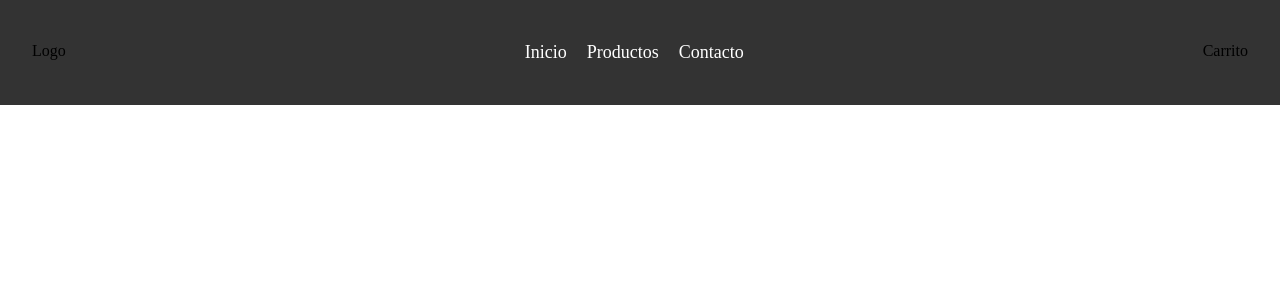
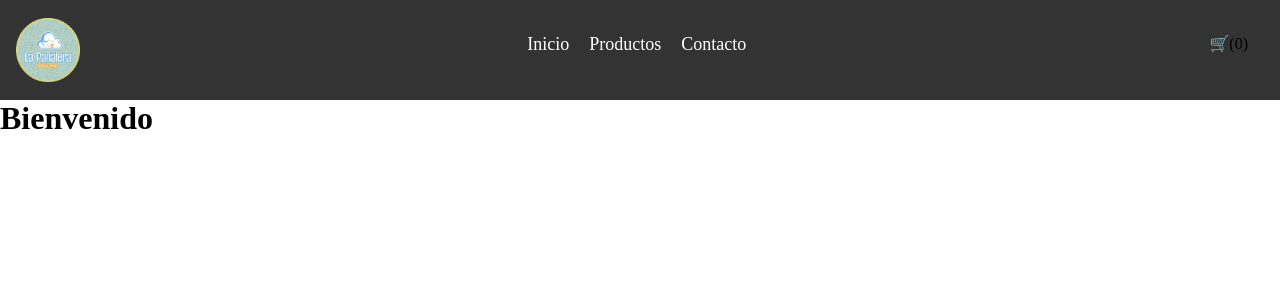
Before and after one commit to nico-98/Pa-aleraBabyshop, a React (Vite) app: page / in a window 1280 px wide. Shown: the top 300 px of the page. Built offline with nearby package versions, Linux system fonts and the light colour scheme.

Commit message:
Agrego logo y components

```diff
--- a/src/App.jsx
+++ b/src/App.jsx
@@ -1,10 +1,12 @@
 import './App.css'
+import ItemListConteiner from './components/ItemsListConteiner/ItemListConteiner'
 import Navbar from './components/Navbar/Navbar'
 
 function App() {
   return (
     <>
     <Navbar/>
+    <ItemListConteiner saludo="Bienvenido" />
     </>
     )
 }
--- /dev/null
+++ b/src/components/CartWidget/CartWidget.jsx
@@ -0,0 +1,9 @@
+import './CartWidget.css'
+
+function CartWidget() {
+
+    return(
+        <p className='nav-bar'>🛒(0)</p>
+    )
+}
+export default CartWidget;
--- /dev/null
+++ b/src/components/ItemsListConteiner/ItemListConteiner.jsx
@@ -0,0 +1,9 @@
+import './ItemListConteiner.css'
+
+function ItemListConteiner({saludo}) {
+
+    return(
+        <h1>{saludo}</h1>
+    )
+}
+export default ItemListConteiner;
--- a/src/components/Navbar/Navbar.css
+++ b/src/components/Navbar/Navbar.css
@@ -1,13 +1,15 @@
 header {
     background-color: #333;
-    padding: 10px 0;
+    padding: 2px 0;
 }
-
+.logo-nav{
+    width: 4rem;
+}
 .nav-bar {
     display: flex;
     justify-content: center;
     justify-content: space-between;
-    padding: 2rem;
+    padding: 1rem;
 }
 
 .nav-bar-items {
@@ -15,7 +17,7 @@ header {
     display: flex;
     flex-direction: row;
     gap: 20px;
-    padding: 0;
+    padding: 1rem;
     margin: 0;
 }
 
--- a/src/components/Navbar/Navbar.jsx
+++ b/src/components/Navbar/Navbar.jsx
@@ -1,16 +1,18 @@
+import CartWidget from '../CartWidget/CartWidget'
 import './Navbar.css'
+import logo from '../../assets/logo.PNG';
 
 function Navbar() {
 return (
     <header>
-        <nav Class="nav-bar">
-            <p>Logo</p>
-        <ul Class="nav-bar-items">
+        <nav className="nav-bar">
+        <img className="logo-nav" src={logo} alt="Logo" />
+        <ul className="nav-bar-items">
             <li>Inicio</li>
             <li>Productos</li>
             <li>Contacto</li>
         </ul>
-        <p>Carrito</p>
+        <CartWidget />
         </nav>
     </header>
     )
```
Also changed, not shown: src/assets/logo.png (added), src/components/CartWidget/CartWidget.css (added), src/components/ItemsListConteiner/ItemListConteiner.css (added).
